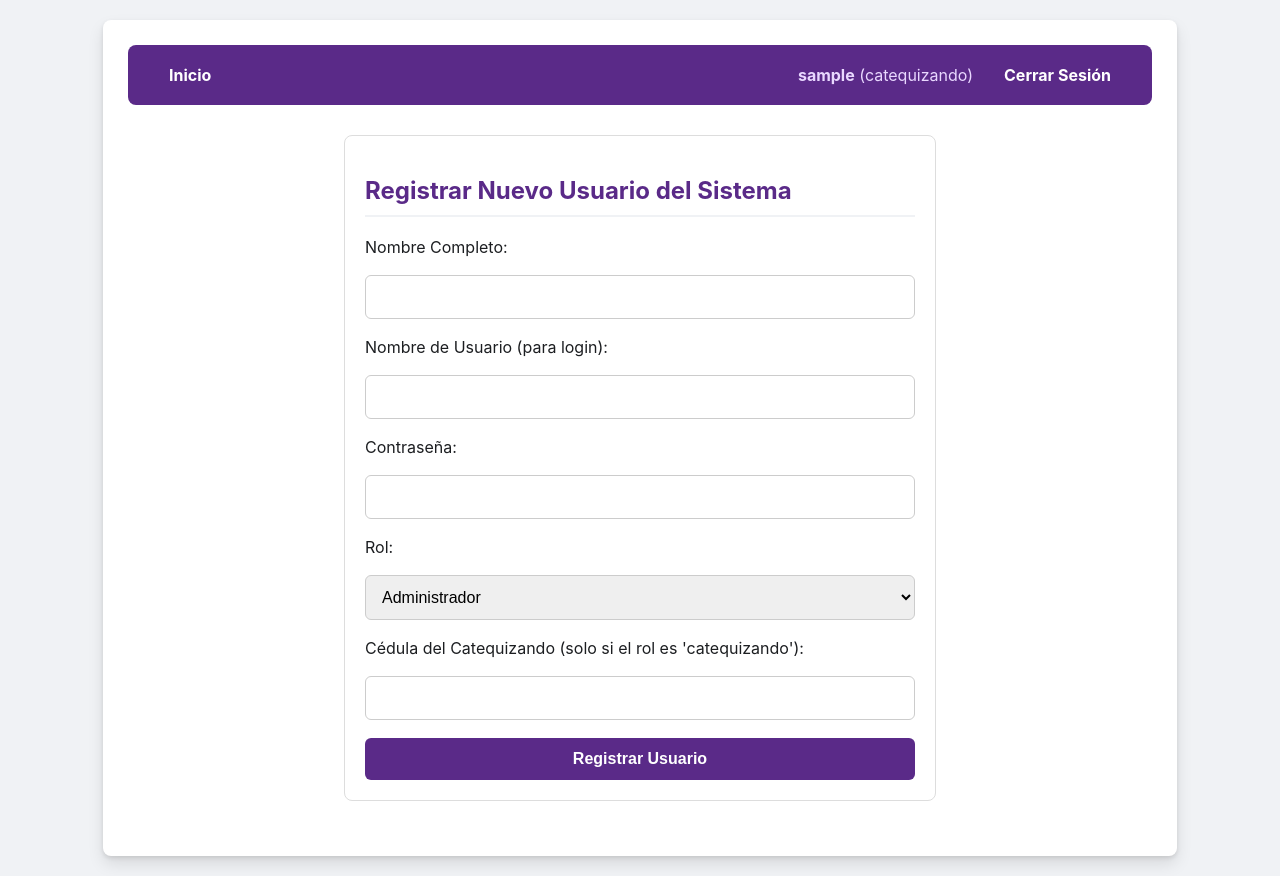
After one commit to Mundrack/proyecto-evangelio-python, a Flask app: page /registrar_usuario in a window 1280 px wide. The commit adds this page. Run offline with Flask 3, Linux system fonts and the light colour scheme; the visitor is signed in with stand-in values (Sample User, id 1).

Commit message:
Update at all Proyect, edits, changues, updates, and andds

```diff
--- a/app.py
+++ b/app.py
@@ -1,84 +1,150 @@
-# archivo: app.py
-from flask import Flask, render_template, request, redirect, url_for, flash
+# archivo: app.py (VERSIÓN FINAL Y CORREGIDA)
+# Propósito: El corazón de la aplicación web.
+
+# --- 1. IMPORTACIONES ---
+from flask import Flask, render_template, request, redirect, url_for, flash, session
 from database import get_db
 from bson.objectid import ObjectId
 from datetime import datetime
+from werkzeug.security import generate_password_hash, check_password_hash
+from functools import wraps
 
-# Inicialización de la aplicación Flask
+# --- 2. CONFIGURACIÓN DE LA APLICACIÓN ---
 app = Flask(__name__)
-# Necesitamos una clave secreta para usar 'flash messages'
-app.secret_key = 'mi_clave_secreta_super_segura'
+app.secret_key = 'un-secreto-muy-bien-guardado-para-el-proyecto'
 
-# Ruta principal: Muestra el formulario para agregar catequizandos
-@app.route('/', methods=['GET', 'POST'])
+# --- 3. DECORADOR DE AUTENTICACIÓN (LÓGICA DE PERMISOS CORREGIDA) ---
+def login_required(role="any"):
+    def decorator(f):
+        @wraps(f)
+        def decorated_function(*args, **kwargs):
+            if 'user_id' not in session:
+                flash("Debes iniciar sesión para acceder a esta página.", "warning")
+                return redirect(url_for('login'))
+
+            user_role = session.get('role')
+            # ----- LÓGICA CORREGIDA -----
+            # Si el rol del usuario no es 'admin' (que puede todo)
+            # Y si se requiere un rol específico (no es 'any')
+            # Y si el rol del usuario no es el requerido
+            if user_role != 'admin' and role != "any" and user_role != role:
+                flash("No tienes los permisos necesarios para realizar esta acción.", "error")
+                return redirect(url_for('index'))
+
+            return f(*args, **kwargs)
+        return decorated_function
+    return decorator
+
+# --- 4. RUTAS DE AUTENTICACIÓN ---
+@app.route('/login', methods=['GET', 'POST'])
+def login():
+    if 'user_id' in session: return redirect(url_for('index'))
+    if request.method == 'POST':
+        db = get_db()
+        if db is None:
+            flash("Error crítico de conexión con la DB.", "error")
+            return render_template('login.html')
+
+        usuario_db = db.usuarios.find_one({'usuario': request.form['usuario']})
+        if usuario_db and check_password_hash(usuario_db['contrasena'], request.form['contrasena']):
+            session['user_id'] = str(usuario_db['_id'])
+            session['usuario'] = usuario_db['usuario']
+            session['rol'] = usuario_db['rol']
+            flash(f"¡Bienvenido de vuelta, {session['usuario']}!", 'success')
+            return redirect(url_for('index'))
+        else:
+            flash('Usuario o contraseña incorrectos.', 'error')
+    return render_template('login.html')
+
+@app.route('/logout')
+def logout():
+    session.clear()
+    flash('Has cerrado sesión.', 'info')
+    return redirect(url_for('login'))
+
+@app.route('/registrar_usuario', methods=['GET', 'POST'])
+@login_required(role='admin') # Protegemos esta ruta, solo admins pueden registrar nuevos usuarios
+def registrar_usuario():
+    if request.method == 'POST':
+        db = get_db()
+        if db.usuarios.find_one({'usuario': request.form['usuario']}):
+            flash(f"El nombre de usuario '{request.form['usuario']}' ya existe.", "error")
+            return redirect(url_for('registrar_usuario'))
+
+        nuevo_usuario = {
+            'usuario': request.form['usuario'],
+            'contrasena': generate_password_hash(request.form['contrasena']),
+            'rol': request.form['rol'],
+            'nombre_completo': request.form['nombre_completo']
+        }
+        if request.form['rol'] == 'catequizando' and request.form.get('cedula_asociada'):
+            catequizando = db.catequizandos.find_one({'datos_personales.cedula': request.form['cedula_asociada']})
+            if catequizando:
+                nuevo_usuario['catequizando_id'] = catequizando['_id']
+            else:
+                flash(f"Cédula {request.form['cedula_asociada']} no encontrada en catequizandos.", "warning")
+
+        db.usuarios.insert_one(nuevo_usuario)
+        flash(f"Usuario '{request.form['usuario']}' registrado con éxito.", "success")
+        return redirect(url_for('login'))
+    return render_template('registrar_usuario.html')
+
+# --- 5. RUTAS PRINCIPALES Y CRUD ---
+@app.route('/')
+@login_required()
 def index():
+    db = get_db()
+    lista_catequizandos = []
+
+    if db is not None:
+        if session['rol'] == 'catequizando':
+            usuario = db.usuarios.find_one({'_id': ObjectId(session['user_id'])})
+            if usuario and 'catequizando_id' in usuario:
+                catequizando = db.catequizandos.find_one({'_id': usuario['catequizando_id']})
+                if catequizando:
+                    lista_catequizandos.append(catequizando)
+        else: # admin y catequista ven todo
+            lista_catequizandos = list(db.catequizandos.find({}))
+    else:
+        flash("Error de conexión con la DB.", "error")
+
+    return render_template('index.html', catequizandos=lista_catequizandos)
+
+@app.route('/agregar_catequizando', methods=['GET', 'POST'])
+@login_required(role='admin')
+def agregar_catequizando():
     if request.method == 'POST':
-        # 1. Recibir datos del formulario
-        nombres = request.form['nombres']
-        apellidos = request.form['apellidos']
-        cedula = request.form['cedula']
-        fecha_nac_str = request.form['fecha_nacimiento']
+        db = get_db()
+        db.catequizandos.insert_one({
+            "datos_personales": { "nombres": request.form['nombres'], "apellidos": request.form['apellidos'], "cedula": request.form['cedula'], "fecha_nacimiento": datetime.strptime(request.form['fecha_nacimiento'], '%Y-%m-%d'), "genero": request.form.get('genero')},
+            "estado": "Activo", "fecha_ingreso": datetime.now(), "familiares": [], "sacramentos": [], "evaluaciones": [], "asistencias": [], "certificados": []
+        })
+        flash('Catequizando agregado con éxito.', 'success')
+        return redirect(url_for('index'))
+    return render_template('agregar_catequizando.html')
 
-        # Validar que los campos no estén vacíos
-        if not all([nombres, apellidos, cedula, fecha_nac_str]):
-            flash('Todos los campos son obligatorios.', 'error')
-            return redirect(url_for('index'))
+@app.route('/editar_catequizando/<id>', methods=['GET', 'POST'])
+@login_required(role='admin')
+def editar_catequizando(id):
+    db = get_db()
+    filtro = {'_id': ObjectId(id)}
+    if request.method == 'POST':
+        db.catequizandos.update_one(filtro, {"$set": {
+            "datos_personales.nombres": request.form['nombres'], "datos_personales.apellidos": request.form['apellidos'], "datos_personales.cedula": request.form['cedula'], "datos_personales.fecha_nacimiento": datetime.strptime(request.form['fecha_nacimiento'], '%Y-%m-%d'), "datos_personales.genero": request.form.get('genero'), "estado": request.form.get('estado')
+        }})
+        flash('Catequizando actualizado.', 'success')
+        return redirect(url_for('index'))
+    catequizando = db.catequizandos.find_one(filtro)
+    return render_template('editar_catequizando.html', catequizando=catequizando)
 
-        # 2. Conectar a la DB y preparar el documento
-        db = get_db()
-        if db is not None:
-            catequizandos_collection = db.catequizandos
+@app.route('/eliminar_catequizando/<id>', methods=['POST'])
+@login_required(role='admin')
+def eliminar_catequizando(id):
+    db = get_db()
+    db.catequizandos.delete_one({'_id': ObjectId(id)})
+    flash('Catequizando eliminado.', 'success')
+    return redirect(url_for('index'))
 
-            # Convertir la fecha de string a objeto datetime
-            fecha_nacimiento = datetime.strptime(fecha_nac_str, '%Y-%m-%d')
-
-            nuevo_catequizando = {
-                "datos_personales": {
-                    "nombres": nombres,
-                    "apellidos": apellidos,
-                    "cedula": cedula,
-                    "fecha_nacimiento": fecha_nacimiento,
-                    "genero": request.form.get('genero', 'O'), # Usar .get para campos opcionales
-                    "fecha_registro": datetime.now()
-                },
-                "estado": "Activo",
-                "fecha_ingreso": datetime.now(),
-                "familiares": [],
-                "sacramentos": [],
-                "evaluaciones": [],
-                "certificados": []
-            }
-
-            # 3. Insertar en la base de datos
-            catequizandos_collection.insert_one(nuevo_catequizando)
-            flash('¡Catequizando agregado con éxito!', 'success')
-        else:
-            flash('Error de conexión con la base de datos.', 'error')
-
-        # Redirigir a la misma página para limpiar el formulario
-        return redirect(url_for('index'))
-
-    # Si el método es GET, simplemente muestra la página
-    return render_template('index.html')
-
-# Ruta para la página de consulta
-@app.route('/consultar', methods=['GET', 'POST'])
-def consultar():
-    resultado = None
-    if request.method == 'POST':
-        cedula_a_buscar = request.form['cedula_busqueda']
-        db = get_db()
-        if db is not None:
-            # Buscar un solo documento que coincida con la cédula
-            resultado = db.catequizandos.find_one({"datos_personales.cedula": cedula_a_buscar})
-            if not resultado:
-                flash(f'No se encontró ningún catequizando con la cédula {cedula_a_buscar}.', 'warning')
-        else:
-            flash('Error de conexión con la base de datos.', 'error')
-
-    # Renderizar la plantilla, pasándole el resultado (que puede ser None o el documento encontrado)
-    return render_template('consulta.html', resultado=resultado)
-
-# Esto permite ejecutar la aplicación directamente con 'python app.py'
+# --- 6. INICIAR LA APLICACIÓN ---
 if __name__ == '__main__':
     app.run(debug=True)
--- a/templates/layout.html
+++ b/templates/layout.html
@@ -1,36 +1,62 @@
-<!-- archivo: templates/layout.html -->
 <!DOCTYPE html>
 <html lang="es">
 <head>
     <meta charset="UTF-8">
     <meta name="viewport" content="width=device-width, initial-scale=1.0">
-    <title>Sistema de Catequesis Evangelio</title>
+    <title>Sistema de Catequesis</title>
     <style>
-        body { font-family: Arial, sans-serif; background-color: #f4f4f9; margin: 0; padding: 20px; color: #333; }
-        .container { max-width: 800px; margin: auto; background: white; padding: 20px; border-radius: 8px; box-shadow: 0 0 10px rgba(0,0,0,0.1); }
-        nav { background: #5a2a88; padding: 10px; text-align: center; border-radius: 8px 8px 0 0; }
-        nav a { color: white; text-decoration: none; padding: 10px 20px; font-weight: bold; }
-        nav a:hover { background: #7b4fb1; }
-        h1, h2 { color: #5a2a88; }
-        .flash { padding: 15px; margin-bottom: 20px; border-radius: 4px; }
-        .flash.success { background-color: #d4edda; color: #155724; border: 1px solid #c3e6cb; }
-        .flash.error { background-color: #f8d7da; color: #721c24; border: 1px solid #f5c6cb; }
-        .flash.warning { background-color: #fff3cd; color: #856404; border: 1px solid #ffeeba; }
-        form { display: flex; flex-direction: column; gap: 15px; }
-        input, select, button { padding: 10px; border-radius: 4px; border: 1px solid #ccc; }
-        button { background-color: #5a2a88; color: white; cursor: pointer; border: none; font-size: 16px; }
-        button:hover { background-color: #7b4fb1; }
-        .resultado { border: 1px solid #ddd; padding: 15px; margin-top: 20px; border-radius: 4px; background: #fafafa; }
+        body { font-family: -apple-system, BlinkMacSystemFont, "Segoe UI", Roboto, "Helvetica Neue", Arial, sans-serif; background-color: #f0f2f5; margin: 0; padding: 20px; color: #1c1e21; }
+        .container { max-width: 1024px; margin: auto; background: white; padding: 25px; border-radius: 8px; box-shadow: 0 2px 4px rgba(0,0,0,0.1), 0 8px 16px rgba(0,0,0,0.1); }
+        nav { display: flex; justify-content: space-between; align-items: center; background: #5a2a88; padding: 12px 25px; border-radius: 8px; margin-bottom: 25px; }
+        nav a { color: white; text-decoration: none; padding: 8px 16px; font-weight: bold; border-radius: 6px; transition: background-color 0.2s ease-in-out; }
+        nav a:hover { background-color: #7b4fb1; }
+        .nav-left, .nav-right { display: flex; align-items: center; gap: 15px; }
+        .user-info { color: #e9d8ff; }
+        h1, h2 { color: #5a2a88; border-bottom: 2px solid #f0f2f5; padding-bottom: 10px; }
+        .flash { padding: 15px; margin: 0 0 20px 0; border-radius: 6px; border: 1px solid transparent; }
+        .flash.success { background-color: #d4edda; color: #155724; border-color: #c3e6cb; }
+        .flash.error { background-color: #f8d7da; color: #721c24; border-color: #f5c6cb; }
+        .flash.warning { background-color: #fff3cd; color: #856404; border-color: #ffeeba; }
+        .flash.info { background-color: #d1ecf1; color: #0c5460; border-color: #bee5eb; }
+        .form-container { max-width: 550px; margin: 30px auto; padding: 20px; border: 1px solid #ddd; border-radius: 8px; }
+        form { display: flex; flex-direction: column; gap: 18px; }
+        input, select, button { padding: 12px; border-radius: 6px; border: 1px solid #ccc; font-size: 16px; }
+        button { background-color: #5a2a88; color: white; cursor: pointer; border: none; font-weight: bold; }
+        button:hover { background-color: #4e2474; }
+        table { width: 100%; border-collapse: collapse; margin-top: 25px; font-size: 15px; }
+        th, td { padding: 14px; border-bottom: 1px solid #ddd; text-align: left; }
+        tr:nth-child(even) { background-color: #f8f9fa; }
+        tr:hover { background-color: #e9ecef; }
+        th { background-color: #5a2a88; color: white; }
+        .actions a, .actions button { font-size: 14px; padding: 6px 12px; margin-right: 5px; color:white; background-color: #0d6efd; border-radius: 5px; text-decoration: none; border: none; cursor: pointer; }
+        .actions .delete-btn { background-color: #dc3545; }
+        .actions .delete-btn:hover { background-color: #c82333; }
+        .actions a:hover { background-color: #0b5ed7; }
+        .actions form { display: inline; }
     </style>
 </head>
 <body>
     <div class="container">
         <nav>
-            <a href="{{ url_for('index') }}">Agregar Catequizando</a>
-            <a href="{{ url_for('consultar') }}">Consultar por Cédula</a>
+            <div class="nav-left">
+                {% if session.usuario %}
+                    <a href="{{ url_for('index') }}">Inicio</a>
+                    {% if session.rol == 'admin' %}
+                        <a href="{{ url_for('agregar_catequizando') }}">Agregar Catequizando</a>
+                        <a href="{{ url_for('registrar_usuario') }}">Registrar Usuario</a>
+                    {% endif %}
+                {% endif %}
+            </div>
+            <div class="nav-right">
+                {% if session.usuario %}
+                    <span class="user-info"><strong>{{ session.usuario }}</strong> ({{ session.rol }})</span>
+                    <a href="{{ url_for('logout') }}">Cerrar Sesión</a>
+                {% else %}
+                    <a href="{{ url_for('login') }}">Iniciar Sesión</a>
+                {% endif %}
+            </div>
         </nav>
 
-        <!-- Mensajes Flash -->
         {% with messages = get_flashed_messages(with_categories=true) %}
             {% if messages %}
                 {% for category, message in messages %}
@@ -39,7 +65,6 @@
             {% endif %}
         {% endwith %}
 
-        <!-- Bloque de contenido que será reemplazado por las otras plantillas -->
         {% block content %}{% endblock %}
     </div>
 </body>
--- /dev/null
+++ b/templates/registrar_usuario.html
@@ -0,0 +1,28 @@
+{% extends "layout.html" %}
+{% block content %}
+<div class="form-container">
+    <h2>Registrar Nuevo Usuario del Sistema</h2>
+    <form action="{{ url_for('registrar_usuario') }}" method="post">
+        <label for="nombre_completo">Nombre Completo:</label>
+        <input type="text" id="nombre_completo" name="nombre_completo" required>
+
+        <label for="usuario">Nombre de Usuario (para login):</label>
+        <input type="text" id="usuario" name="usuario" required>
+
+        <label for="contrasena">Contraseña:</label>
+        <input type="password" id="contrasena" name="contrasena" required>
+
+        <label for="rol">Rol:</label>
+        <select id="rol" name="rol">
+            <option value="admin">Administrador</option>
+            <option value="catequista">Catequista</option>
+            <option value="catequizando">Catequizando</option>
+        </select>
+
+        <label for="cedula_asociada">Cédula del Catequizando (solo si el rol es 'catequizando'):</label>
+        <input type="text" id="cedula_asociada" name="cedula_asociada">
+
+        <button type="submit">Registrar Usuario</button>
+    </form>
+</div>
+{% endblock %}
```
Also changed, not shown: crear_usuario.py (added, +62 -0 lines), database.py (+25 -13 lines), templates/agregar_catequizado.html (added, +23 -0 lines), templates/consulta.html (deleted, +0 -24 lines), templates/editar_catequizado.html (added, +32 -0 lines), templates/index.html (+34 -25 lines), templates/login.html (added, +13 -0 lines).
